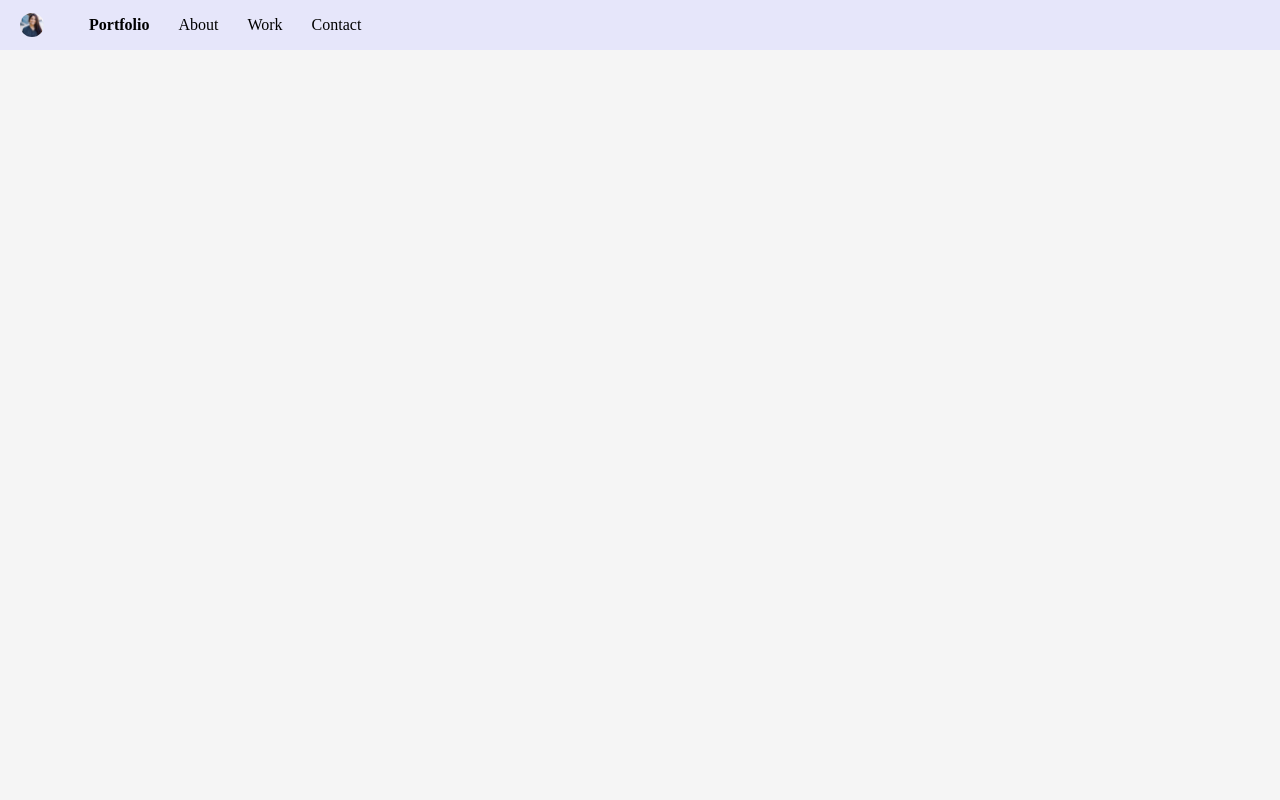
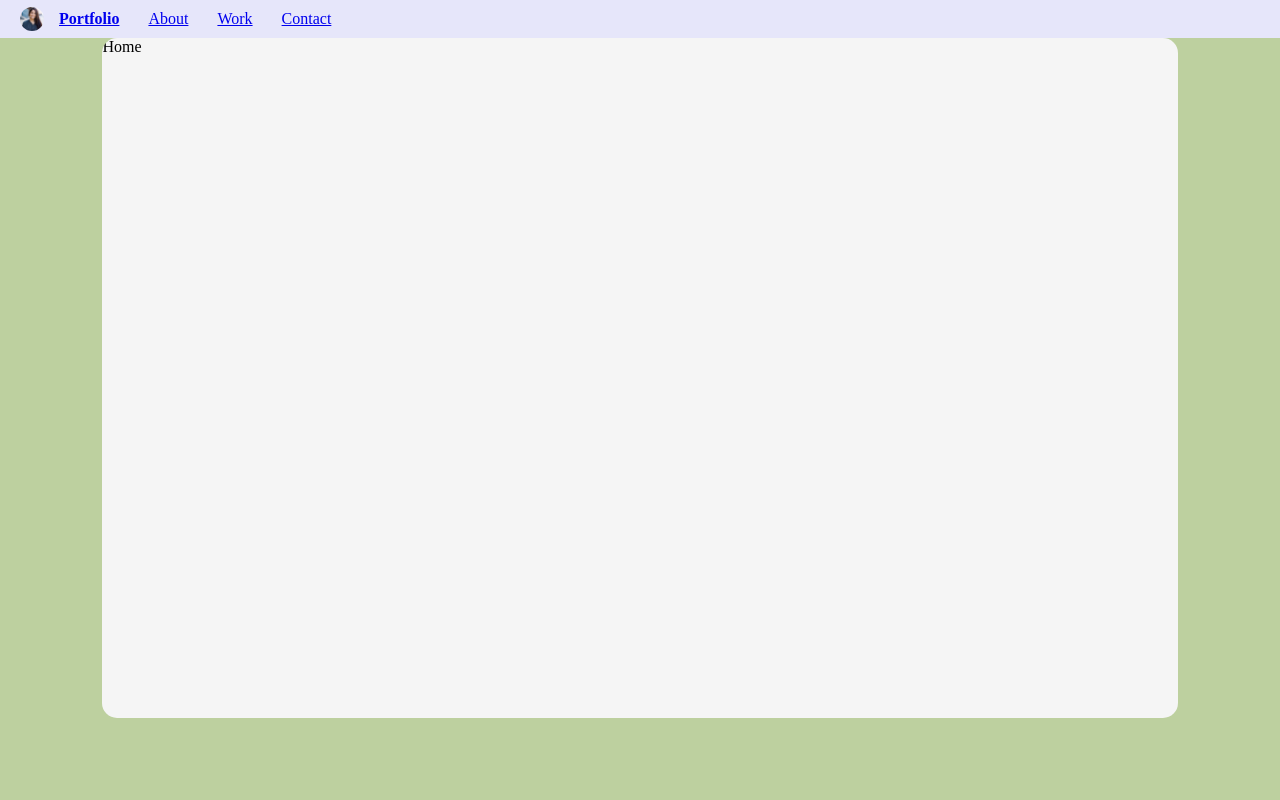
Before and after one commit to snehp491/portfolio, a plain HTML site: page index.html in a window 1280 px wide. Drawn offline with Linux system fonts and the light colour scheme.

Commit message:
add navigation links to sections

```diff
--- a/assets/css/style.css
+++ b/assets/css/style.css
@@ -1,5 +1,11 @@
 body {
-    background-color: whitesmoke;
+    background-color: #bdd09f;
+    margin: 0;
+}
+
+* {
+    box-sizing: border-box;
+    padding: 0;
     margin: 0;
 }
 
@@ -18,6 +24,7 @@ nav {
 
 
 nav div ul {
+    margin: 10px;
     list-style-type: none;
 }
 
@@ -32,3 +39,17 @@ nav div ul li {
     margin-left: 20px;
     margin-right: 5px;
 }
+
+main {
+    border-radius: 15px;
+    background-color: whitesmoke;
+    width: 84vw;
+    height: 85vh;
+    margin-left: auto;
+    margin-right: auto;
+    overflow-y: scroll;
+}
+
+.content-section {
+    height: 100%;
+}
--- a/index.html
+++ b/index.html
@@ -9,30 +9,41 @@
 
   <body>
     <header>
-        <nav class="nav-items">
+        <nav>
             <img src="assets/images/headshot.jpeg" class="nav-account-image" />
-            <div>
+            <div  class="nav-items">
                 <ul>
                     <li>
                         <strong>
-                            Portfolio
+                            <a href="#home">Portfolio</a>
                         </strong>
                     </li>
                     <li>
-                        About
+                        <a href="#about">About</a>
                     </li>
                     <li>
-                        Work
+                        <a href="#work">Work</a>
                     </li>
                     <li>
-                        Contact
+                        <a href="#contact">Contact</a>
                     </li>
                 </ul>
             </div>
         </nav>
     </header>
     <main>
-
+       <section id="home" class="content-section">
+            Home
+       </section>
+       <section id="about" class="content-section">
+            About
+        </section>
+        <section id="work" class="content-section">
+            Work
+        </section>
+        <section id="Contact" class="content-section">
+            Contact
+        </section>
     </main>
     <footer>
 
```
